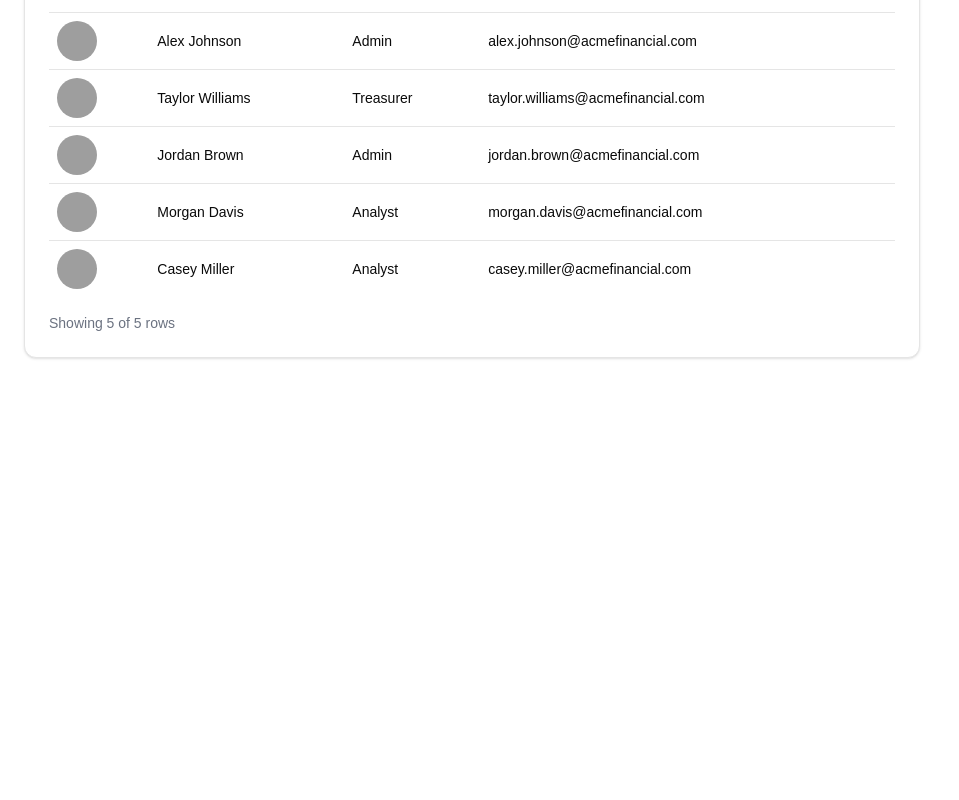
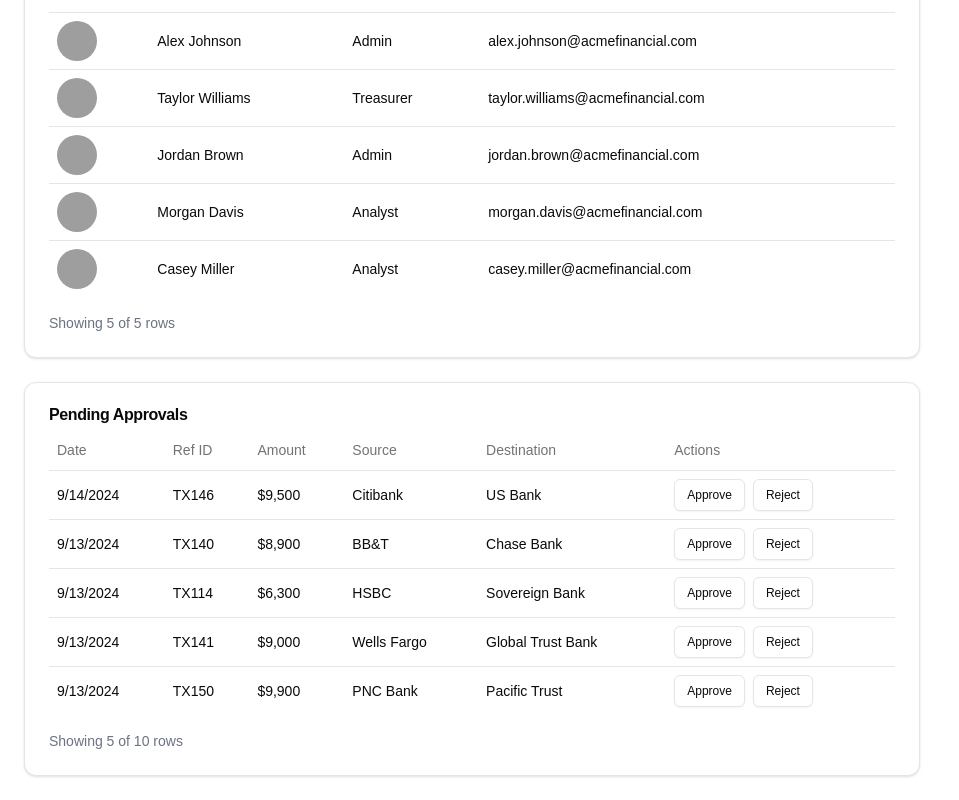
Before and after one commit to jonbrick/shacn-dashboard-exploration, a Next.js app: page / in a window 1280 px wide. Shown: the part 1257-2057 px from the top of the page, without its empty margins (0-959 px from the left). Before the commit the page ends 1639 px from the top, so only its background shows below. Built offline with nearby package versions, Linux system fonts and the light colour scheme; grey boxes are pictures that could not be loaded.

Commit message:
Created Pending Approvals card

```diff
--- a/src/app/page.tsx
+++ b/src/app/page.tsx
@@ -2,8 +2,9 @@ import data from "@/data/data.json";
 import { Data } from "@/data/types";
 import { AccountsCard } from "@/components/AccountsCard";
 import { TransactionsCard } from "@/components/TransactionsCard";
+import { UsersCard } from "@/components/UsersCard";
+import { PendingApprovalsCard } from "@/components/PendingApprovalsCard";
 import { DashboardLayout } from "@/components/DashboardLayout";
-import { UsersCard } from "@/components/UsersCard";
 
 export default function Home() {
   const appData: Data = data;
@@ -13,6 +14,11 @@ export default function Home() {
       <AccountsCard accounts={appData.accounts} />
       <TransactionsCard transactions={appData.transactions} />
       <UsersCard users={appData.users} />
+      <PendingApprovalsCard
+        transactions={appData.transactions}
+        accounts={appData.accounts || []} // Ensure accountsData is valid
+        thirdParties={appData.thirdParties || []} // Ensure thirdPartiesData is valid
+      />
     </DashboardLayout>
   );
 }
--- a/src/components/DashboardTable.tsx
+++ b/src/components/DashboardTable.tsx
@@ -9,7 +9,7 @@ import {
 
 interface Column<T> {
   header: string;
-  accessorKey: string;
+  accessorKey?: string;
   cell?: (item: T) => React.ReactNode;
 }
 
@@ -48,7 +48,9 @@ export function DashboardTable<T>({
                 <TableCell key={column.header}>
                   {column.cell
                     ? column.cell(item)
-                    : (item[column.accessorKey as keyof T] as React.ReactNode)}
+                    : column.accessorKey
+                    ? (item[column.accessorKey as keyof T] as React.ReactNode)
+                    : null}
                 </TableCell>
               ))}
             </TableRow>
--- /dev/null
+++ b/src/components/PendingApprovalsCard.tsx
@@ -0,0 +1,121 @@
+import { Transaction, Account, ThirdParty } from "@/data/types";
+import { DashboardCard } from "./DashboardCard";
+import { DashboardTable } from "./DashboardTable";
+import { Button } from "@/components/ui/button";
+
+// Define the props interface
+interface PendingApprovalsCardProps {
+  transactions: Transaction[];
+  accounts: Account[];
+  thirdParties: ThirdParty[];
+}
+
+// Function to look up Account or Third Party by GUID
+function getAccountOrThirdPartyName(
+  guid: string,
+  accounts: Account[],
+  thirdParties: ThirdParty[]
+): string {
+  const account = accounts?.find((acc) => acc.accountID === guid);
+  if (account) return account.accountName;
+
+  const thirdParty = thirdParties?.find((tp) => tp.thirdPartyID === guid);
+  return thirdParty ? thirdParty.thirdPartyName : "Unknown";
+}
+
+// Function to sort transactions by the latest status timestamp (most recent first)
+function sortTransactionsByDate(transactions: Transaction[]): Transaction[] {
+  return transactions.sort((a, b) => {
+    const aDate = new Date(
+      a.statusHistory[a.statusHistory.length - 1].timestamp
+    );
+    const bDate = new Date(
+      b.statusHistory[b.statusHistory.length - 1].timestamp
+    );
+    return bDate.getTime() - aDate.getTime(); // Sort descending by date
+  });
+}
+
+// Function to filter for only "Pending Approval" transactions
+function filterPendingTransactions(transactions: Transaction[]): Transaction[] {
+  return transactions.filter(
+    (transaction) =>
+      transaction.statusHistory[transaction.statusHistory.length - 1].status ===
+      "Pending Approval"
+  );
+}
+
+export function PendingApprovalsCard({
+  transactions,
+  accounts = [],
+  thirdParties = [],
+}: PendingApprovalsCardProps) {
+  // Get all pending transactions
+  const pendingTransactions = filterPendingTransactions(transactions);
+
+  // Sort pending transactions by date
+  const sortedTransactions = sortTransactionsByDate(pendingTransactions);
+
+  // Show only the first 5 sorted pending transactions
+  const visibleTransactions = sortedTransactions.slice(0, 5);
+
+  const columns = [
+    {
+      header: "Date", // Date as the first column
+      cell: (transaction: Transaction) => {
+        const latestStatus =
+          transaction.statusHistory[transaction.statusHistory.length - 1];
+        return new Date(latestStatus.timestamp).toLocaleDateString();
+      },
+    },
+    { header: "Ref ID", accessorKey: "refID" },
+    {
+      header: "Amount",
+      accessorKey: "amount",
+      cell: (transaction: Transaction) =>
+        `$${transaction.amount.toLocaleString()}`,
+    },
+    {
+      header: "Source",
+      cell: (transaction: Transaction) =>
+        getAccountOrThirdPartyName(
+          transaction.fundingAccount,
+          accounts,
+          thirdParties
+        ),
+    },
+    {
+      header: "Destination",
+      cell: (transaction: Transaction) =>
+        getAccountOrThirdPartyName(
+          transaction.recipientAccount,
+          accounts,
+          thirdParties
+        ),
+    },
+    {
+      header: "Actions",
+      cell: () => (
+        <div className="space-x-2">
+          <Button variant="outline" size="sm">
+            Approve
+          </Button>
+          <Button variant="outline" size="sm">
+            Reject
+          </Button>
+        </div>
+      ),
+    },
+  ];
+
+  const content = (
+    <DashboardTable
+      data={visibleTransactions} // Only pass the 5 sorted transactions
+      columns={columns}
+      rowsPerPage={5} // Only show up to 5 rows
+      totalRows={pendingTransactions.length} // Pass the total number of pending transactions
+    />
+  );
+
+  return <DashboardCard title="Pending Approvals" content={content} />;
+}
```
